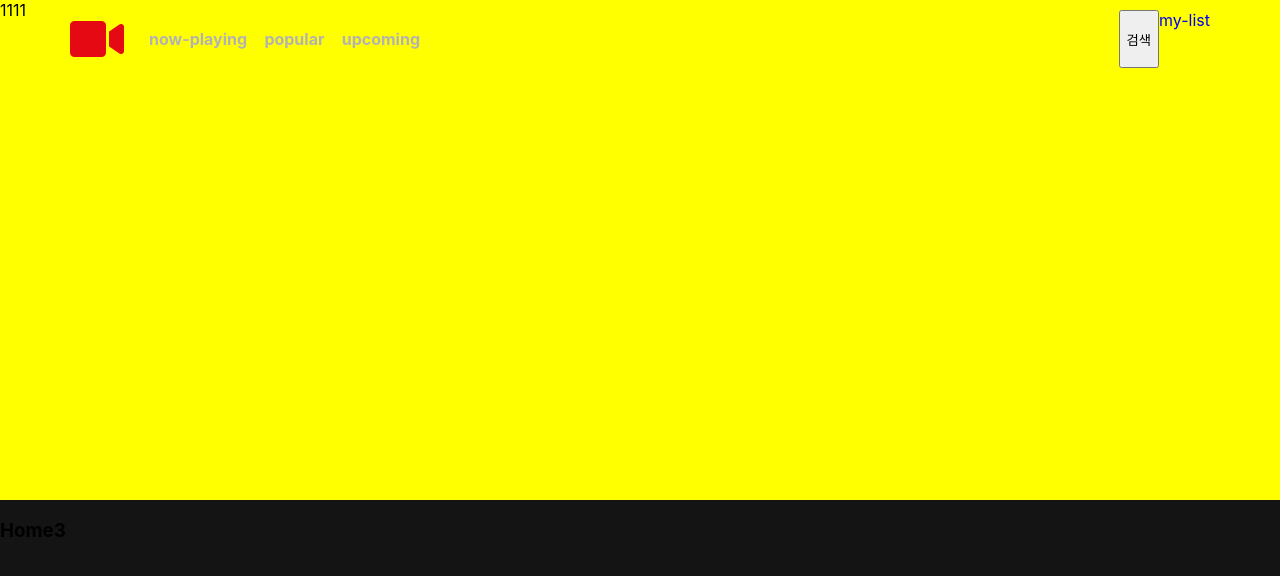
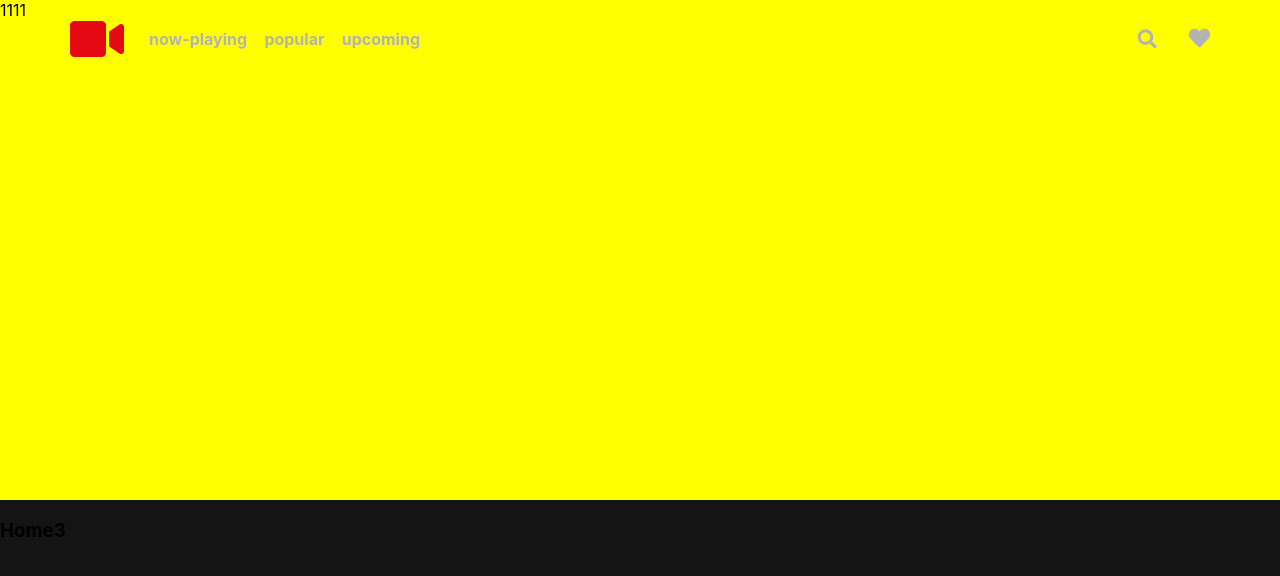
Before and after one commit to DohyubLee/portfolio_2021, a React (Create React App) app: page / in a window 1280 px wide. Shown: the top 576 px of the page. Built offline with nearby package versions, Linux system fonts and the light colour scheme.

Commit message:
헤더 검색바 ui 1차완성

```diff
--- a/src/components/Header.js
+++ b/src/components/Header.js
@@ -1,9 +1,17 @@
-import React, { useState } from 'react';
+import React, { useEffect, useRef, useState } from 'react';
 import { Link, NavLink } from 'react-router-dom';
 import './Header.scss';
 
 const Header = () => {
   const [navActive, setNavActive] = useState(false);
+  const [isSearchBar, setIsSearchBar] = useState(false);
+  const inputRef = useRef();
+
+  useEffect(() => {
+    if (isSearchBar === true) {
+      inputRef.current.focus();
+    }
+  }, [isSearchBar]);
 
   const changeNavBackColor = () => {
     if (window.scrollY > 0) {
@@ -13,13 +21,27 @@ const Header = () => {
     }
   };
 
+  const OpenSearchBar = () => {
+    setIsSearchBar(!isSearchBar);
+  };
+
+  const OnFocus = () => {
+    console.log('OnFocus');
+  };
+
+  const OnBlur = () => {
+    console.log('OnBlur');
+    setIsSearchBar(false);
+  };
+
   window.addEventListener('scroll', changeNavBackColor);
+
   return (
     <header className={navActive ? 'header-back-color' : ''}>
       <nav className="App-header">
         <div className="left-wrap">
           <Link to="/">
-            <i class="fas fa-video fa-3x"></i>
+            <i className="fas fa-video fa-3x"></i>
           </Link>
           <ul>
             <li>
@@ -49,8 +71,19 @@ const Header = () => {
           </ul>
         </div>
         <div className="right-wrap">
-          <button>검색</button>
-          <Link to="/my-list">my-list</Link>
+          <div className="search-wrap">
+            <div className={isSearchBar ? 'search-bar active' : 'search-bar'}>
+              <button onClick={OpenSearchBar} className="toggle-btn">
+                <i className="fas fa-search"></i>
+              </button>
+              <form>
+                <input onFocus={OnFocus} onBlur={OnBlur} ref={inputRef} />
+              </form>
+            </div>
+          </div>
+          <Link to="/my-list" className="my-list">
+            <i className="fas fa-heart fa-lg"></i>
+          </Link>
         </div>
       </nav>
     </header>
--- a/src/components/Header.scss
+++ b/src/components/Header.scss
@@ -1,5 +1,6 @@
 // @import '/src/App.scss';
 $main-back-color: #141414;
+$nav-basic-color: #b3b3b3;
 
 header {
   padding: 10px 0;
@@ -31,7 +32,7 @@ header {
         width: 100%;
         justify-content: space-between;
         .nav-tab {
-          color: #b3b3b3;
+          color: $nav-basic-color;
         }
         .active {
           color: #fff;
@@ -43,6 +44,71 @@ header {
       flex-grow: 1;
       display: flex;
       justify-content: flex-end;
+      align-items: center;
+
+      .search-wrap {
+        width: 180px;
+        overflow: hidden;
+        position: relative;
+        height: 28px;
+
+        .search-bar {
+          display: flex;
+          background-color: transparent;
+          border: 1px solid transparent;
+          position: absolute;
+          left: 140px;
+          transition: all 1s;
+
+          .toggle-btn {
+            border: none;
+            padding: 0;
+            background-color: transparent;
+            cursor: pointer;
+            .fa-search {
+              display: block;
+              font-size: 19px;
+              color: $nav-basic-color;
+            }
+            .fa-search:hover {
+              color: #fff;
+            }
+          }
+
+          form {
+            input {
+              display: block;
+              border: none;
+              padding: 5px 2px 5px 3px;
+              width: 100%;
+              background-color: transparent;
+              caret-color: #fff;
+              color: #fff;
+            }
+            input:focus {
+              outline: none;
+            }
+          }
+        }
+
+        .active {
+          background-color: $main-back-color;
+          border: 1px solid red;
+          left: 0px;
+        }
+      }
+
+      .my-list {
+        margin-left: 12px;
+
+        .fa-heart {
+          color: $nav-basic-color;
+        }
+
+        .fa-heart:hover {
+          color: #fff;
+        }
+      }
     }
   }
 }
--- a/src/index.css
+++ b/src/index.css
@@ -8,7 +8,8 @@ body {
 
 div,
 header,
-nav {
+nav,
+input {
   box-sizing: border-box;
 }
 
@@ -22,3 +23,22 @@ a {
   /* display: inline-block; */
   text-decoration: none;
 }
+
+button {
+  display: block;
+}
+
+/* input {
+  -webkit-appearance: none;
+  -moz-appearance: none;
+  appearance: none;
+}
+input::-ms-clear {
+  display: none;
+}
+input[type='number']::-webkit-inner-spin-button,
+input[type='number']::-webkit-out-spin-button {
+  -webkit-appearance: none;
+  -moz-appearance: none;
+  appearance: none;
+} */
```
